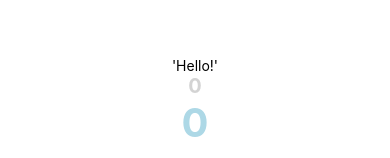
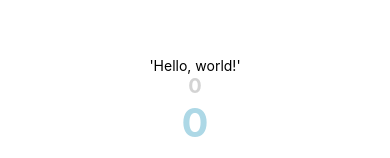
Before and after one commit to ziiqii/Demo, a React Native app: screen / in a window 390 px wide. Shown: the part 169-327 px from the top of the page. Built offline with nearby package versions, Linux system fonts and the light colour scheme.

Commit message:
changed message

```diff
--- a/Demo.js
+++ b/Demo.js
@@ -3,6 +3,6 @@ import { Text, View, StyleSheet, Button } from 'react-native';
 
 export default function Demo() {
   return <View>
-    <Text>'Hello!'</Text>
+    <Text>'Hello, world!'</Text>
   </View>;
 }
```
